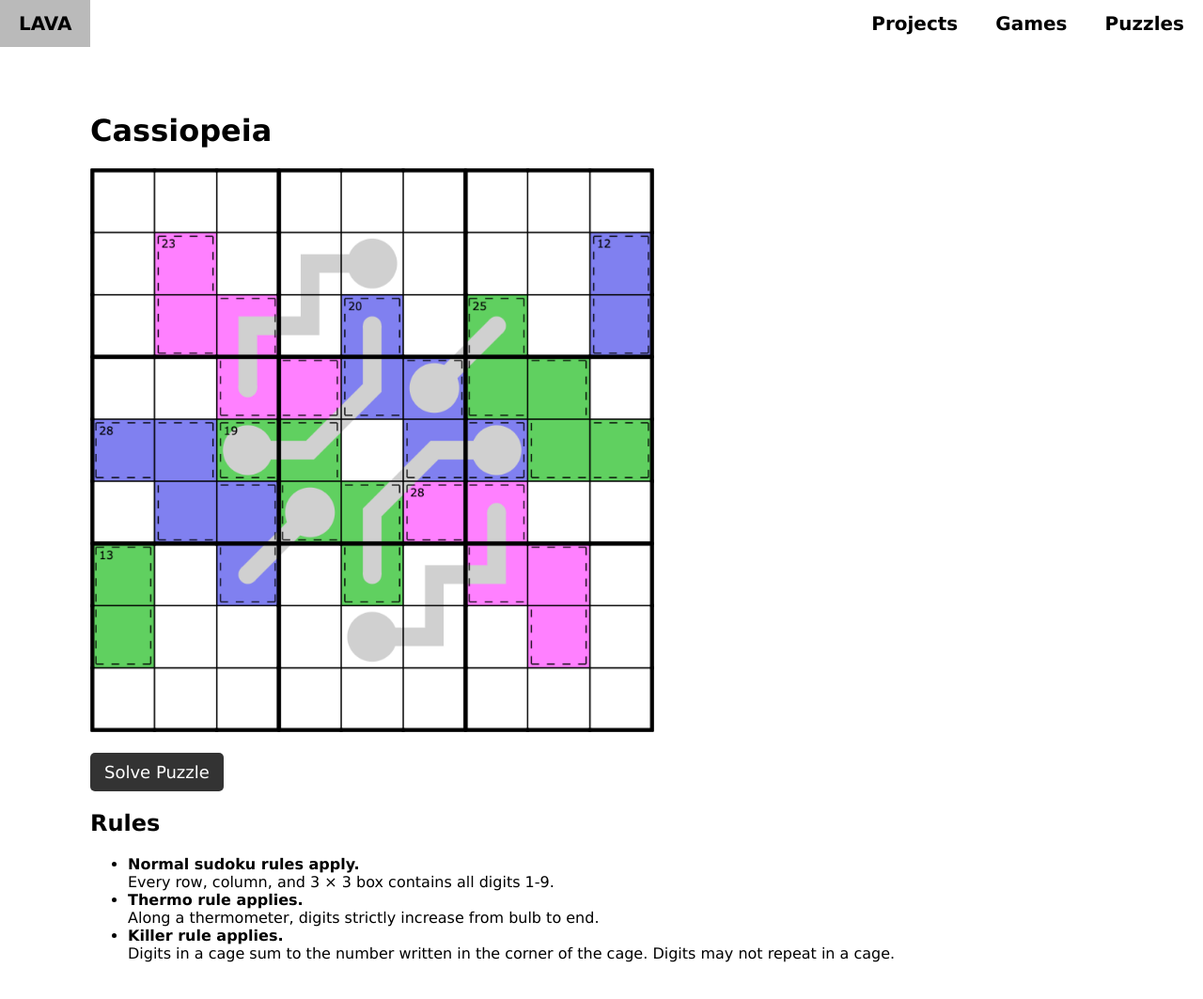
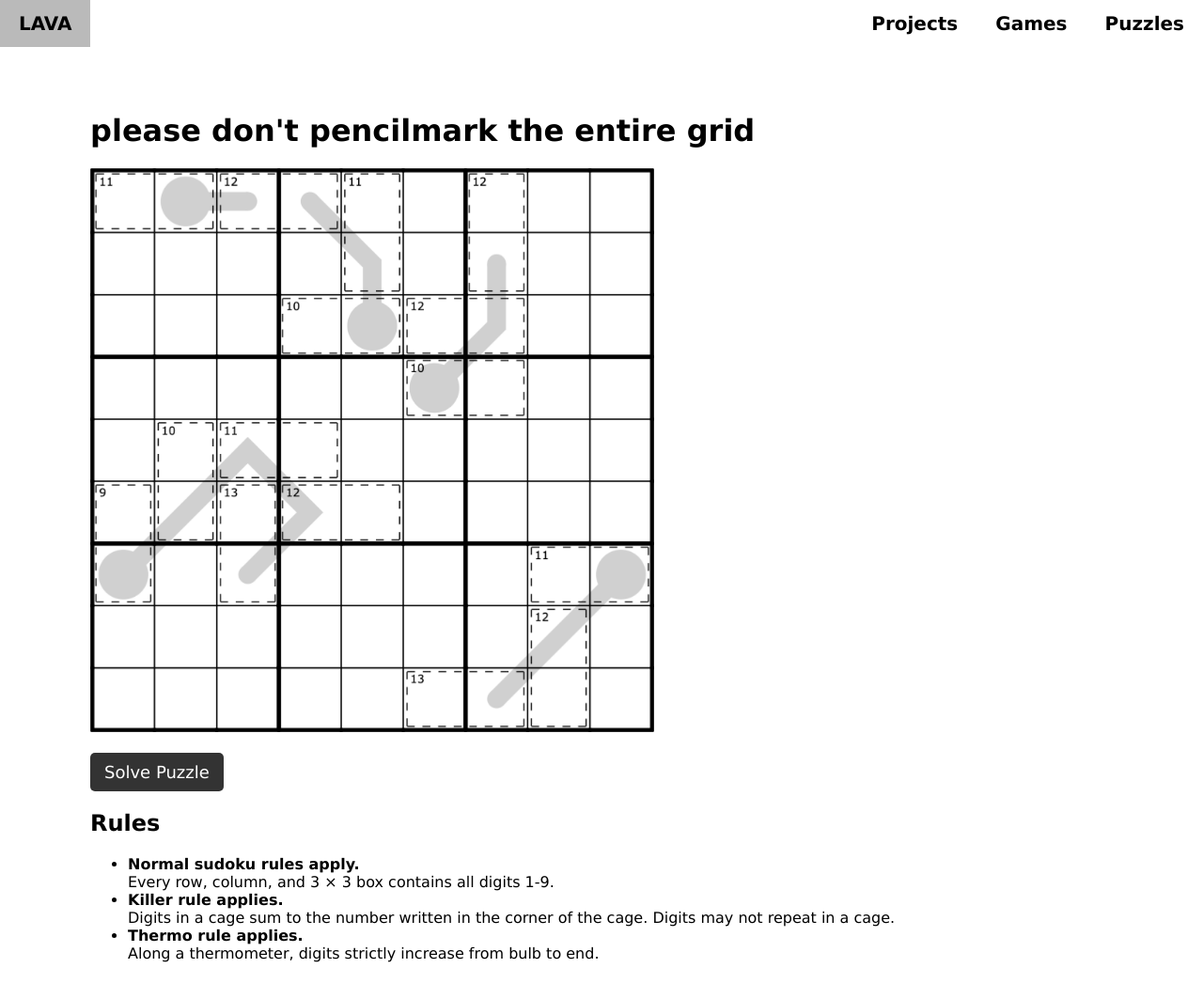
Before and after one commit to lavaloid/lavaloid.github.io, a Jekyll site: the page built from _puzzles/pencilmark.md, in a window 1280 px wide and 1112 px high. Shown: the top 1063 px of the window at 94% size. Built offline with Jekyll 4.4.1, drawn with Linux system fonts in a browser that asks for light colours.

Commit message:
Add new puzzles, reorder old puzzles

```diff
--- a/_puzzles/cassiopeia.md
+++ b/_puzzles/pencilmark.md
@@ -1,15 +1,15 @@
 ---
-date: 26-02-2021
-puzzle_title: Cassiopeia
-tags: sudoku thermo killer
-image_link: cassiopeia.png
-puzzle_link: https://f-puzzles.com/?id=ya5rxnxj
+date: 05-05-2021
+puzzle_title: please don't pencilmark the entire grid
+tags: sudoku killer thermo
+image_link: pencilmark.png
+puzzle_link: https://f-puzzles.com/?id=ygjlcl6d
 ---
 ## Rules
 
 -   **Normal sudoku rules apply.**
     Every row, column, and 3 &times; 3 box contains all digits 1-9.
+-   **Killer rule applies.**
+    Digits in a cage sum to the number written in the corner of the cage. Digits may not repeat in a cage.
 -   **Thermo rule applies.**
     Along a thermometer, digits strictly increase from bulb to end.
--   **Killer rule applies.**
-    Digits in a cage sum to the number written in the corner of the cage. Digits may not repeat in a cage.
```
Also changed, not shown: _puzzles/block-e-puzzle.md (added, +13 -0 lines), _puzzles/cheryl-sandwich-sudoku.md (+1 -1 lines), _puzzles/h.md (added, +11 -0 lines), _puzzles/hash-2.md (added, +13 -0 lines), _puzzles/hash.md (+3 -3 lines), _puzzles/renbanshooter.md (added, +17 -0 lines), _puzzles/space-oddity.md (+2 -2 lines), assets/images/puzzles/block-e-puzzle.png (added), assets/images/puzzles/h.png (added), assets/images/puzzles/hash-2.png (added), assets/images/puzzles/pencilmark.png (added), assets/images/puzzles/renbanshooter.png (added).
